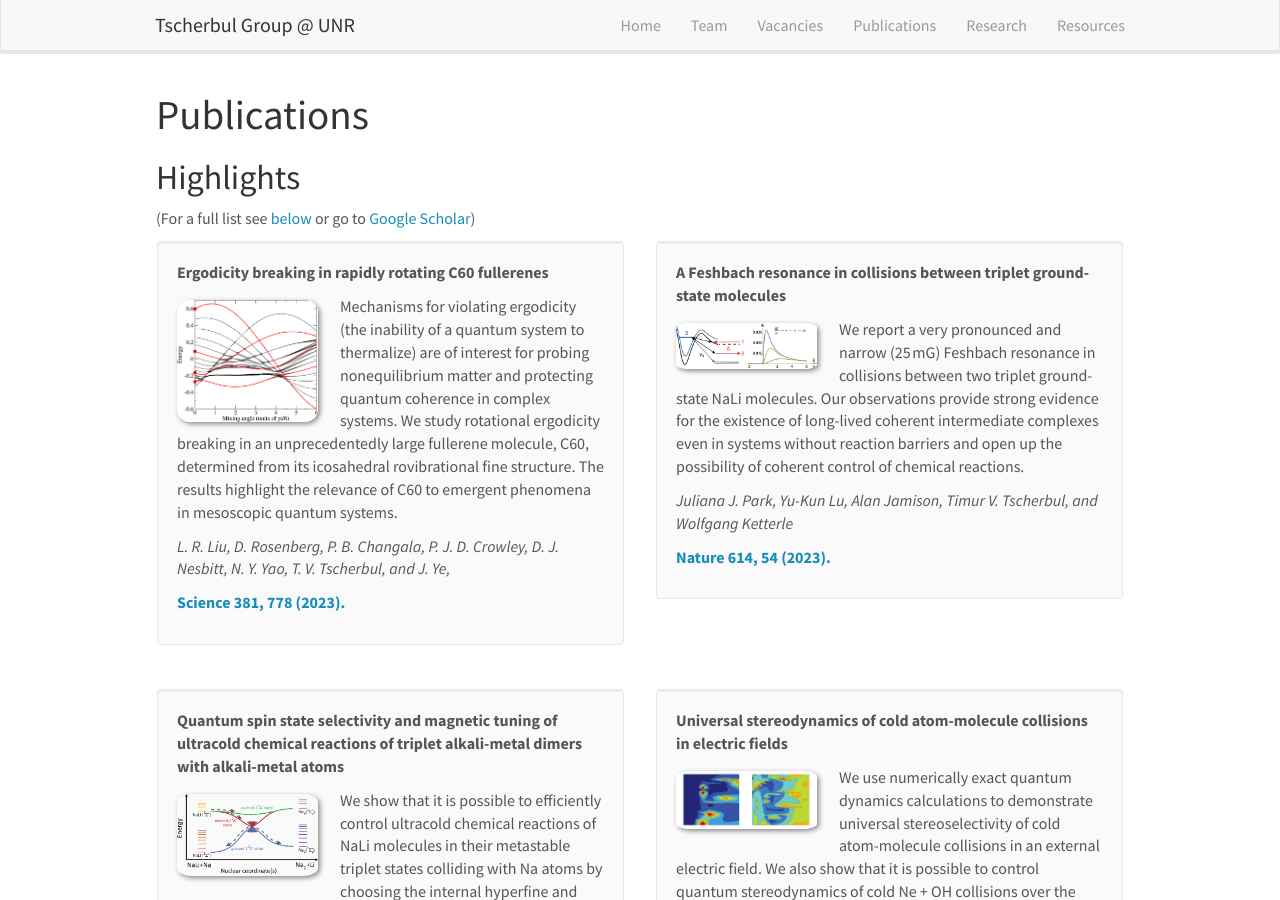
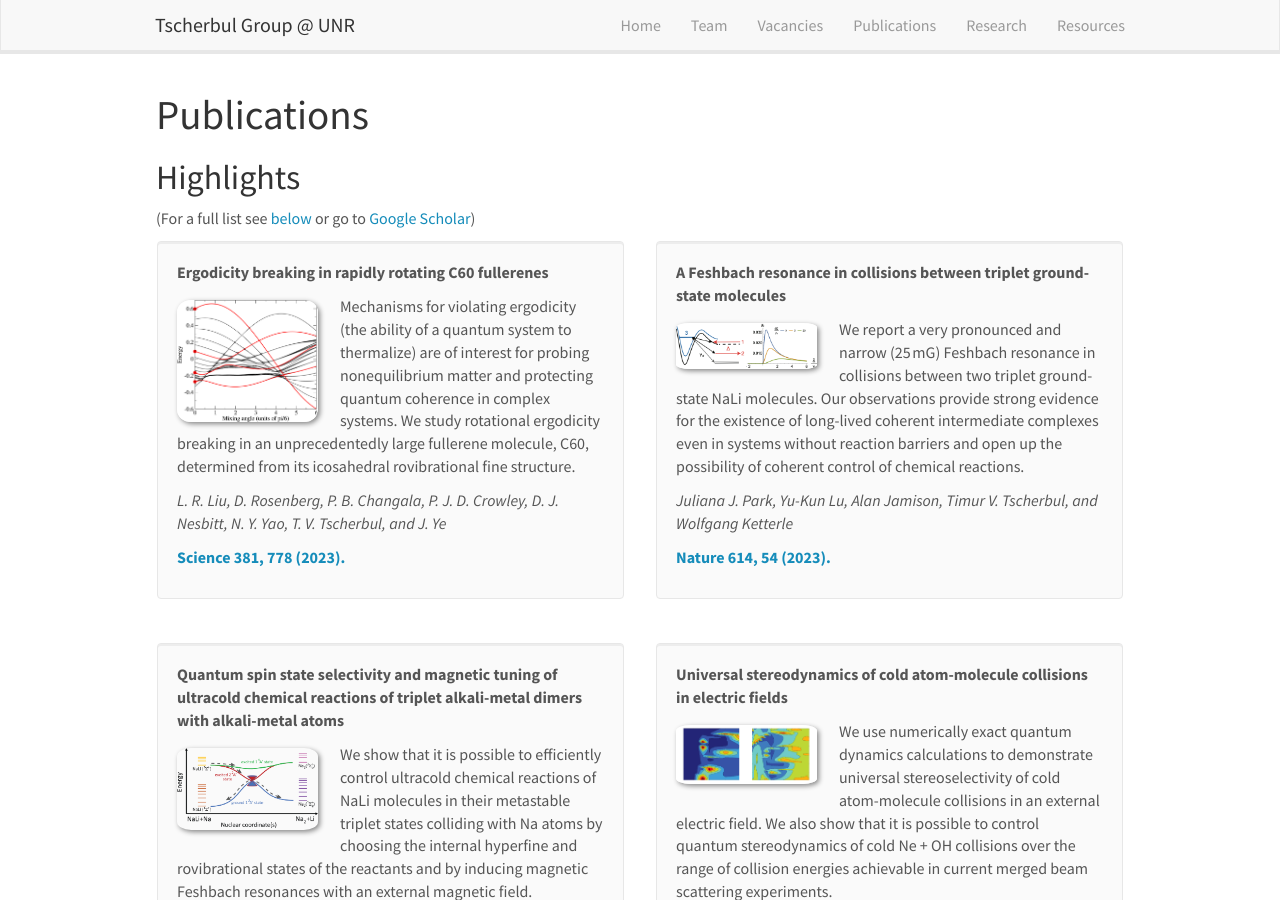
Before and after one commit to tscherbul/tscherbul.github.io, a Jekyll site: the page built from _pages/publications.md, in a window 1280 px wide and 900 px high. Built offline with Jekyll 4.4.1, drawn with Linux system fonts in a browser that asks for light colours; nearby versions of some CDN libraries; some of the changed text lies outside the part shown.

Commit message:
Update publist.yml

```diff
--- a/_data/publist.yml
+++ b/_data/publist.yml
@@ -1,7 +1,7 @@
 - title: "Ergodicity breaking in rapidly rotating C60 fullerenes"
   image: 2023-Science.png
-  description: Mechanisms for violating ergodicity (the inability of a quantum system to thermalize) are of interest for probing nonequilibrium matter and protecting quantum coherence in complex systems. We study rotational ergodicity breaking in an unprecedentedly large fullerene molecule, C60, determined from its icosahedral rovibrational fine structure. The results highlight the relevance of C60 to emergent phenomena in mesoscopic quantum systems.
-  authors: L. R. Liu, D. Rosenberg, P. B. Changala, P. J. D. Crowley, D. J. Nesbitt, N. Y. Yao, T. V. Tscherbul, and J. Ye,
+  description: Mechanisms for violating ergodicity (the ability of a quantum system to thermalize) are of interest for probing nonequilibrium matter and protecting quantum coherence in complex systems. We study rotational ergodicity breaking in an unprecedentedly large fullerene molecule, C60, determined from its icosahedral rovibrational fine structure.
+  authors: L. R. Liu, D. Rosenberg, P. B. Changala, P. J. D. Crowley, D. J. Nesbitt, N. Y. Yao, T. V. Tscherbul, and J. Ye
   link:
     url: https://www.science.org/doi/10.1126/science.adi6354
     display:  Science 381, 778 (2023).
```
